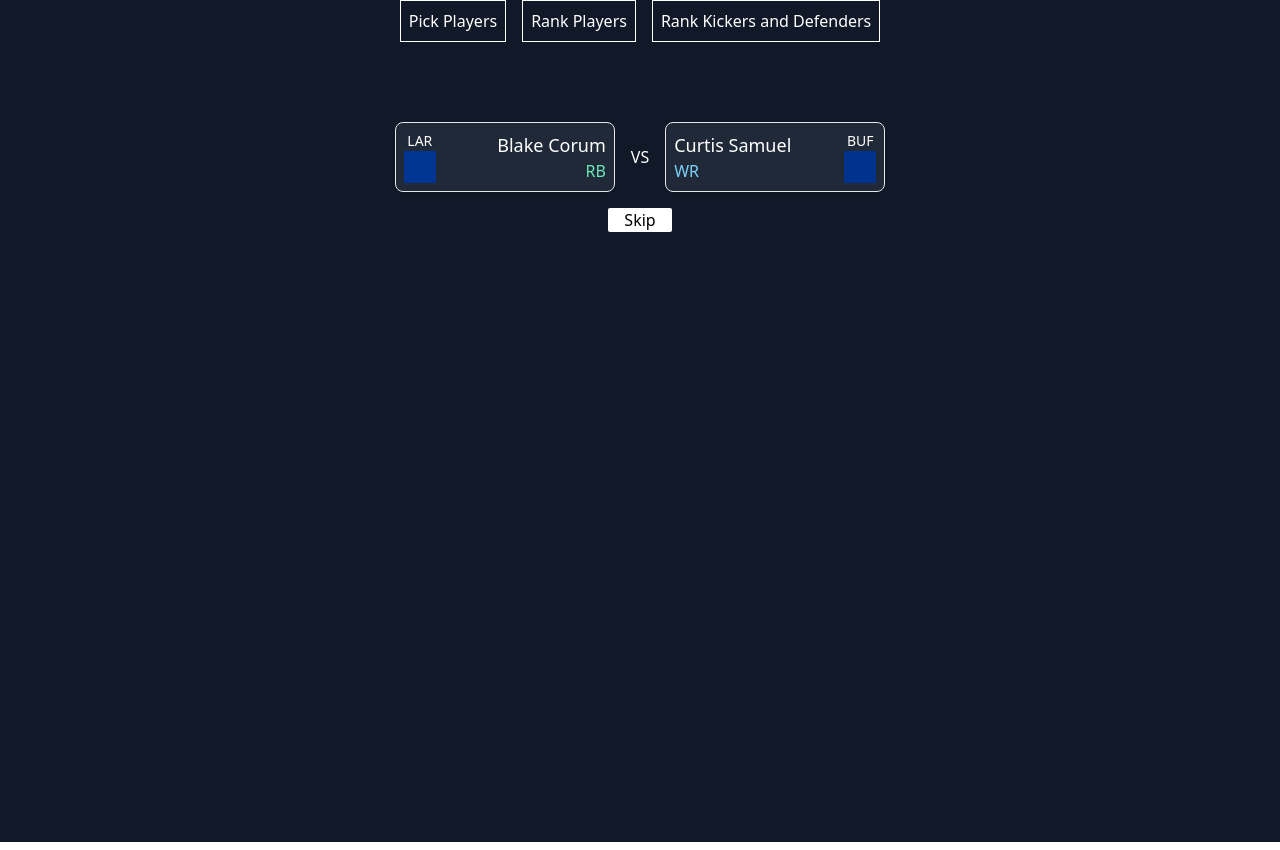
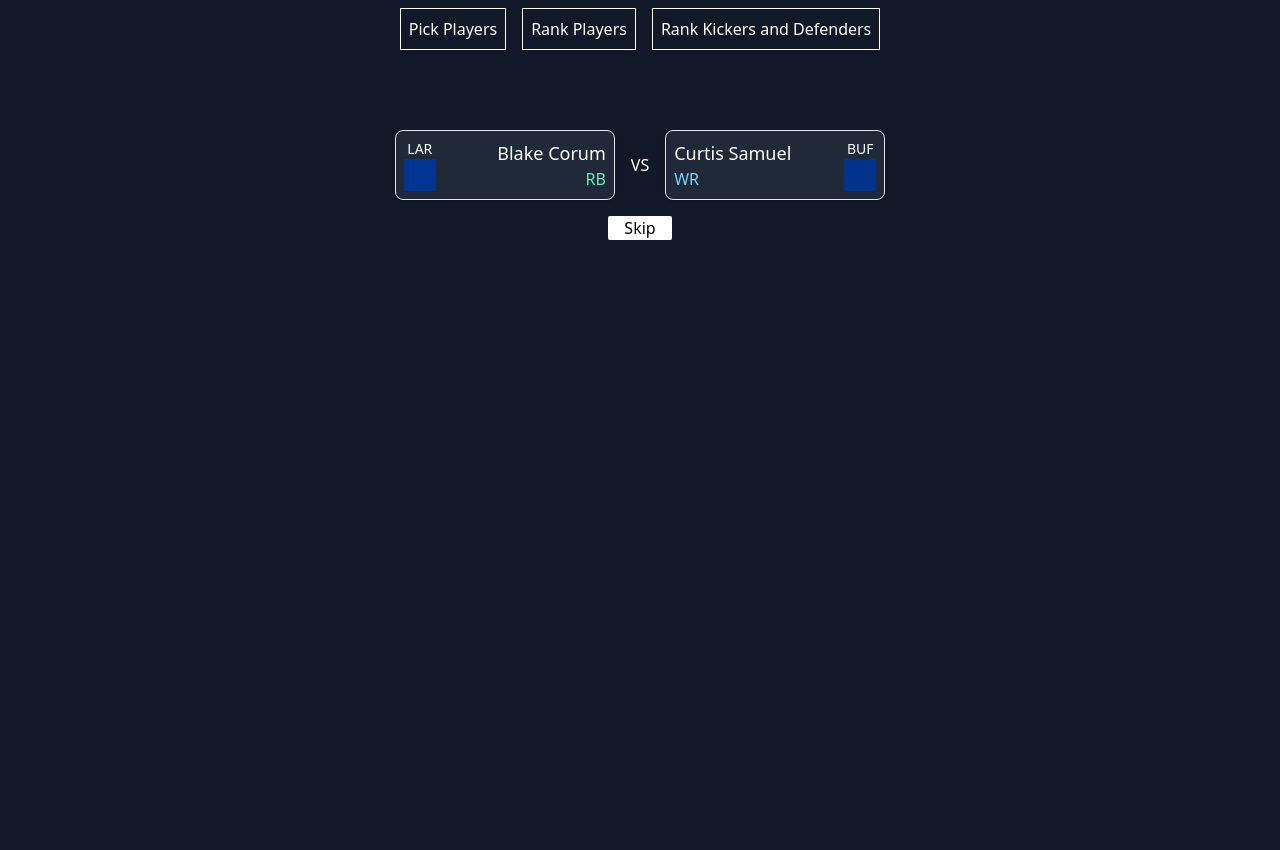
Before and after one commit to tastyDanish/fantasy-picker, a Next.js app: page / in a window 1280 px wide. Built offline with nearby package versions, Linux system fonts and the light colour scheme.

Commit message:
update: a lil padding for improvement

```diff
--- a/src/components/navigation.tsx
+++ b/src/components/navigation.tsx
@@ -6,7 +6,7 @@
   children: React.ReactNode;
 }>) => {
   return (
-    <div className="w-full flex flex-col items-center">
+    <div className="w-full flex flex-col items-center pt-2">
       <div className="text-white flex gap-4">
         <Link
           href="/"
```
